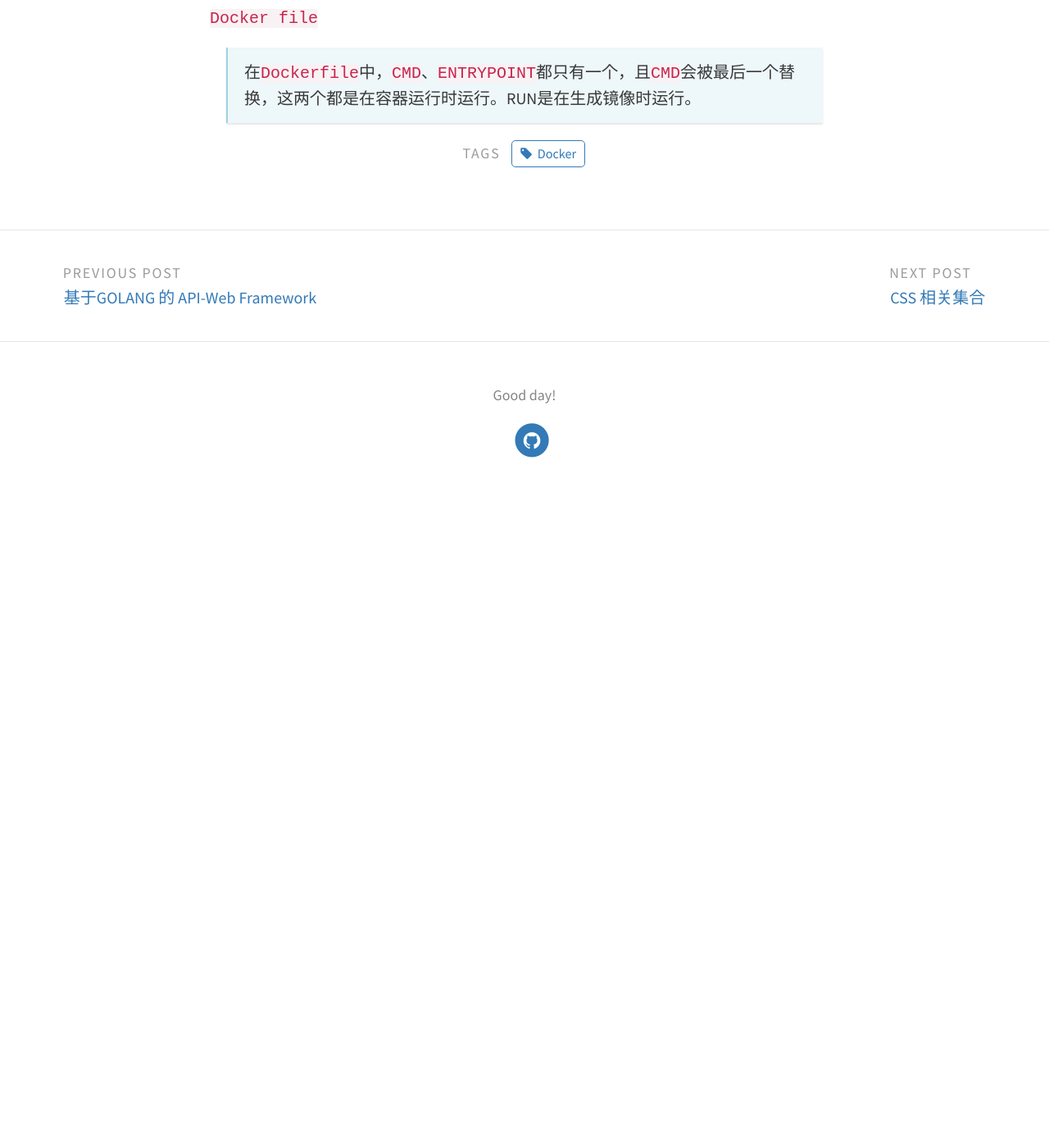
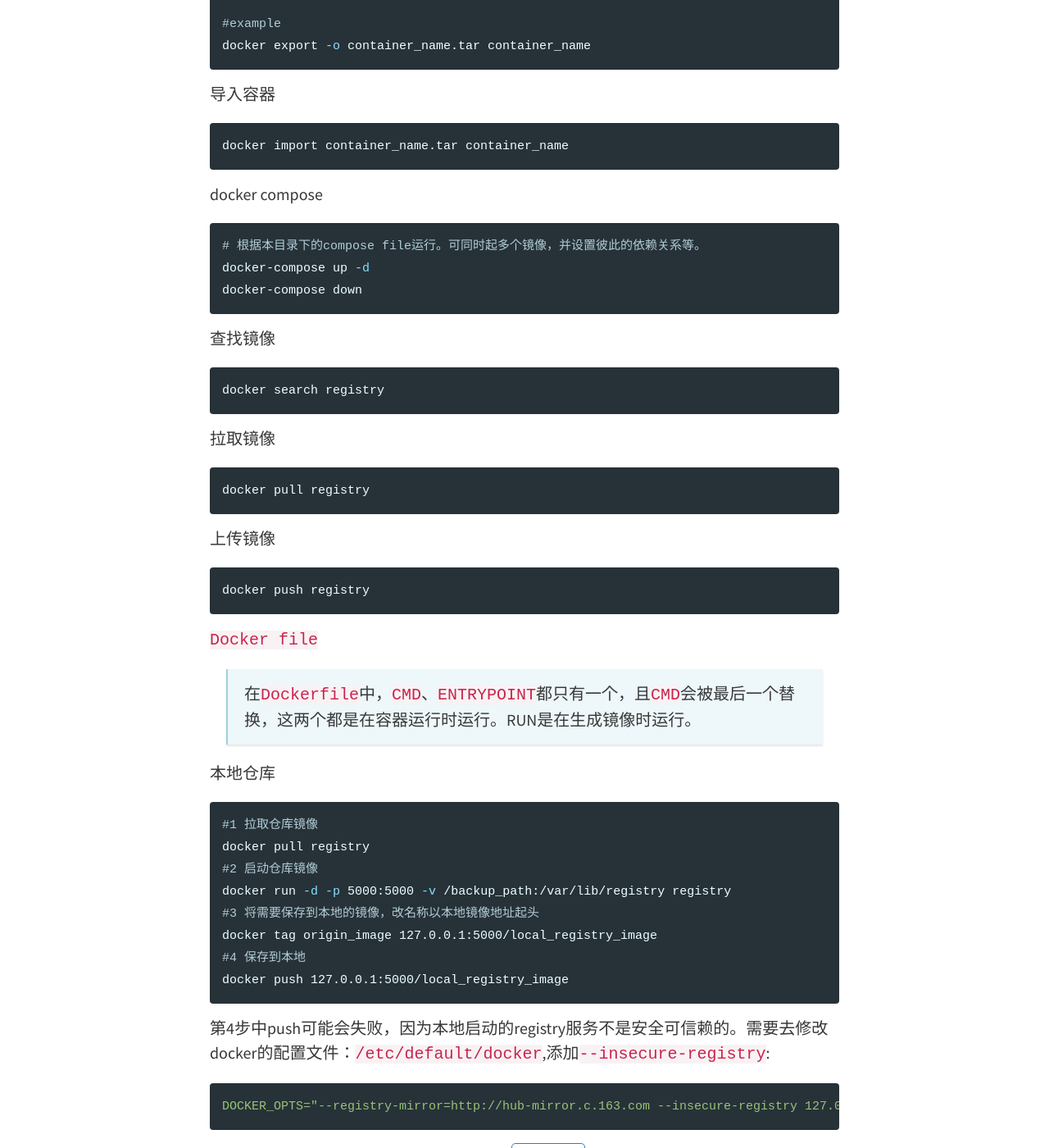
Before and after one commit to ejin66/ejin66.github.io, a Jekyll site: the page built from _posts/2018-01-15-docker-base-cmd.md, in a window 1280 px wide and 1400 px high, scrolled down 2545 px. Shown: the whole window at 82% size. Built offline with Jekyll 4.4.1, drawn with Linux system fonts in a browser that asks for light colours; before the commit the page ends 3175 px from its top, so only the background shows below that; some of the changed text lies outside the part shown.

Commit message:
docker cmd update

````diff
--- a/_posts/2018-01-15-docker-base-cmd.md
+++ b/_posts/2018-01-15-docker-base-cmd.md
@@ -89,11 +89,45 @@ docker exec -it containerId bash
 docker exec containerId commnad
 ```
 
+导出镜像
+
+```bash
+docker save [-o/> local_file] images
+
+#example
+docker save -o helloworld.tar helloworld:latest
+```
+
+加载镜像文件
+
+```bash
+docker load [-i/< local_file]
+
+#example
+docker load -i helloworld.tar
+```
+
+导出容器
+
+```bash
+docker export [-o local_fle] container
+
+#example
+docker export -o container_name.tar container_name
+```
+
+导入容器
+
+```bash
+docker import container_name.tar container_name
+```
+
 docker compose
 
 ```bash
 # 根据本目录下的compose file运行。可同时起多个镜像，并设置彼此的依赖关系等。
-docker-compose up
+docker-compose up -d
+docker-compose down
 ```
 
 查找镜像
@@ -117,3 +151,22 @@ docker push registry
 `Docker file`
 
 > 在`Dockerfile`中，`CMD`、`ENTRYPOINT`都只有一个，且`CMD`会被最后一个替换，这两个都是在容器运行时运行。RUN是在生成镜像时运行。
+
+本地仓库
+
+```bash
+#1 拉取仓库镜像
+docker pull registry
+#2 启动仓库镜像
+docker run -d -p 5000:5000 -v /backup_path:/var/lib/registry registry
+#3 将需要保存到本地的镜像，改名称以本地镜像地址起头
+docker tag origin_image 127.0.0.1:5000/local_registry_image
+#4 保存到本地
+docker push 127.0.0.1:5000/local_registry_image
+```
+
+第4步中push可能会失败，因为本地启动的registry服务不是安全可信赖的。需要去修改docker的配置文件：`/etc/default/docker`,添加`--insecure-registry`:
+
+```yaml
+DOCKER_OPTS="--registry-mirror=http://hub-mirror.c.163.com --insecure-registry 127.0.0.1:5000"
+```
````
